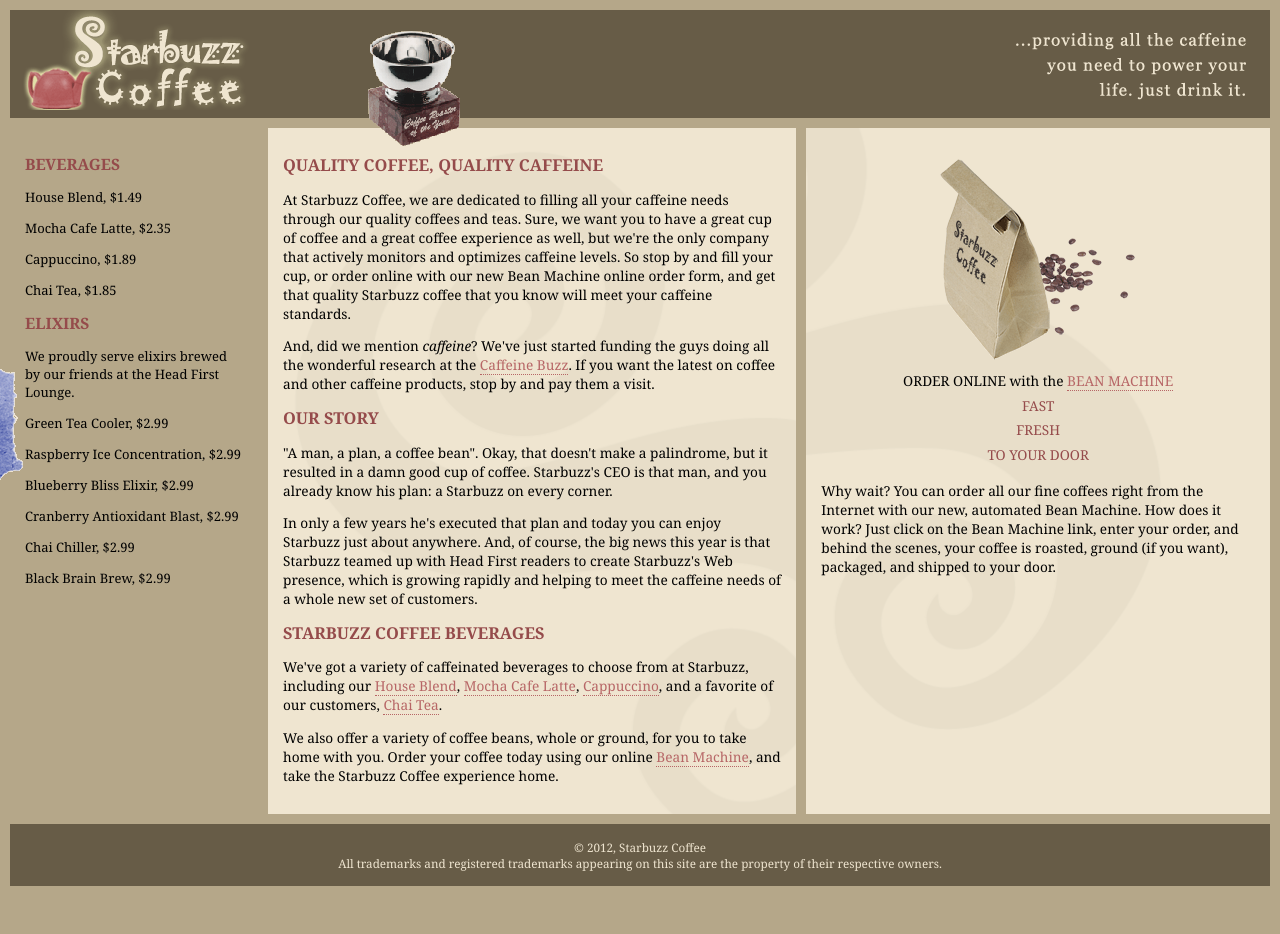
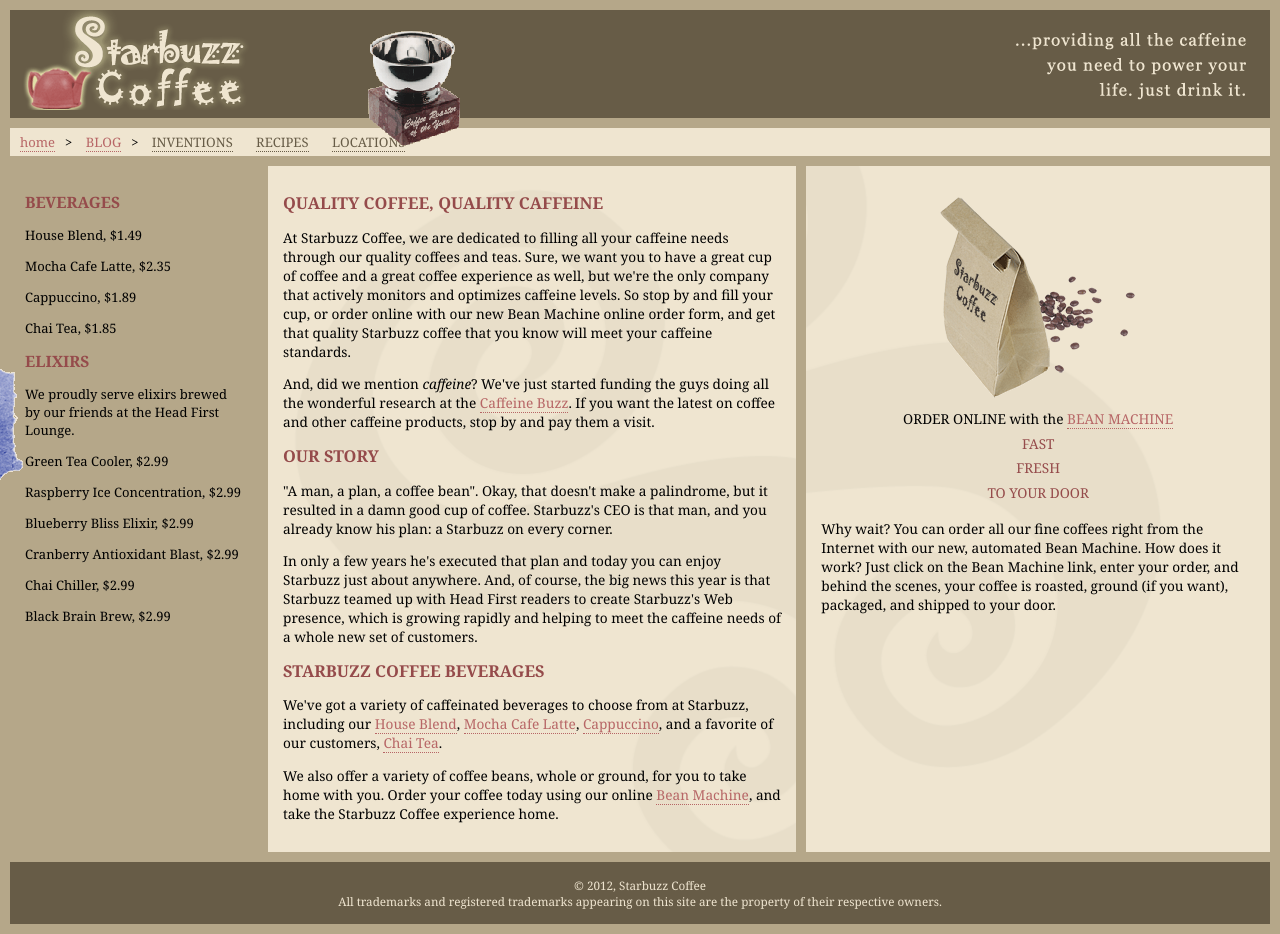
Before and after one commit to liangyan456/starbuzz, a plain HTML site: page index.html in a window 1280 px wide. Before the commit the page ends 896 px from the top, so only its background shows below. Drawn offline with Linux system fonts and the light colour scheme.

Commit message:
咖啡豆真终结篇end

```diff
--- a/index.html
+++ b/index.html
@@ -12,6 +12,7 @@
        alt="Roadter of the Year award">
     </div>
 
+
     <div id="coupon">
       <a href="freecoffee.html" title="Click here to get your free coffee">
         <img src="images/ticket.gif" alt="Starbuzz coupon ticket">
@@ -22,6 +23,15 @@
       <div class="headerImageLeft"></div>
       <div class="headerImageRight"></div>
     </div>
+    <nav>
+    <ul>
+        <li><a href="index.html">home</a></li>>
+        <li class="selected"><a href="blog.html">BLOG</a></li>>
+        <li><a href="">INVENTIONS</a></li>
+        <li><a href="">RECIPES</a></li>
+        <li><a href="">LOCATIONS</a></li>
+      </ul>
+      </nav>
       <div id="tableContainer">
           <div id="tableRow">
               <div id="drinks">
--- a/starbuzz.css
+++ b/starbuzz.css
@@ -135,3 +135,25 @@ div#tableRow {
 
   transform: translate(250px);
 }
+
+nav{
+  background-color: #efe5d0;
+  margin: 10px 10px 0px 10px;
+}
+nav ul {
+  margin: 0px;
+  list-style-type: none;
+  padding: 5px 0px 5px 0px;
+}
+ nav ul li{
+  display: inline;
+  padding: 5px 10px 5px 10px;
+}
+nav ul li a:like, nav ul li a:visited{
+  color:#954b4b;
+  border-bottom:none;
+  font-weight: bold;
+}
+nav ul li .selected{
+  background-color: #c8b99c;
+}
```
